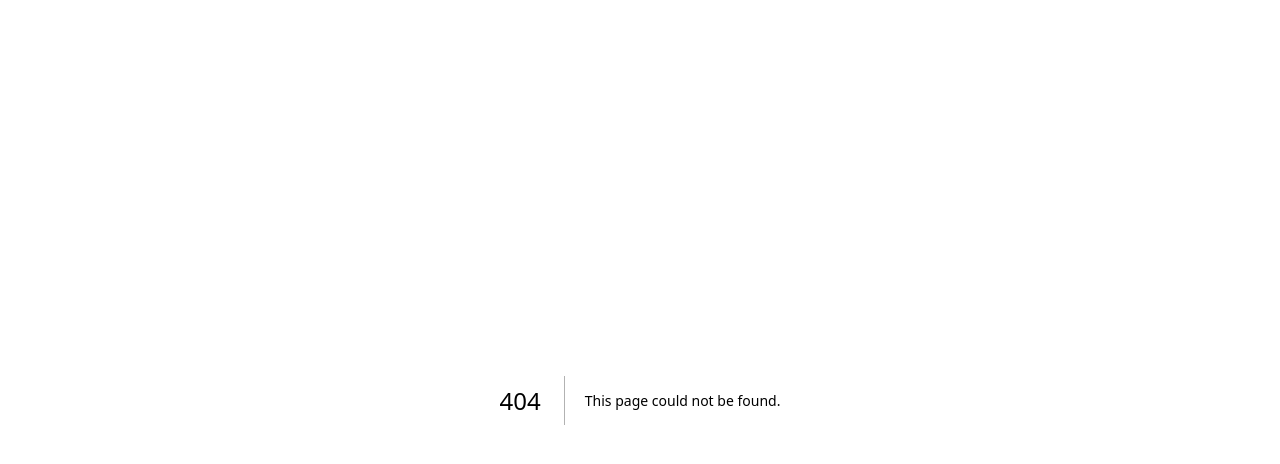
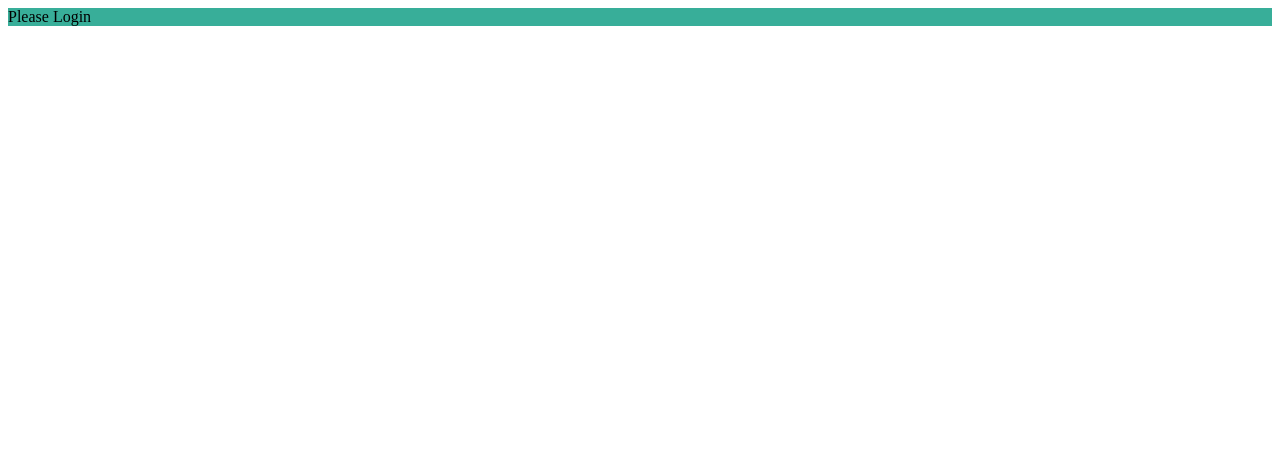
Before and after one commit to eehhssaan/MC-Frontend-v1, a Next.js app: page /login in a window 1280 px wide. Before the commit this address had no page. Shown: the top 464 px of the page. Built offline with nearby package versions, Linux system fonts and the light colour scheme.

Commit message:
set pages height to 100% and add login page skeleton

```diff
--- /dev/null
+++ b/src/components/organisms/Login.js
@@ -0,0 +1,19 @@
+import React from "react";
+import { Box } from "rebass/styled-components";
+
+const Login = () => {
+  return (
+    <>
+      <Box
+        sx={{
+          background: "#38AE99",
+          height: "100%",
+        }}
+      >
+        Please Login
+      </Box>
+    </>
+  );
+};
+
+export default Login;
--- a/src/components/organisms/home.jsx
+++ b/src/components/organisms/home.jsx
@@ -1,7 +1,7 @@
 import React from "react";
 import { Text, Box } from "rebass/styled-components";
 
-function Home() {
+const Home = () => {
   return (
     <Box
       sx={{
@@ -12,6 +12,6 @@ function Home() {
       <Text>This page is under development</Text>
     </Box>
   );
-}
+};
 
 export default Home;
--- a/src/components/organisms/layout.jsx
+++ b/src/components/organisms/layout.jsx
@@ -1,7 +1,7 @@
 import React from "react";
 import { Box } from "rebass/styled-components";
 
-function Layout({ children }) {
+const Layout = ({ children }) => {
   return (
     <Box
       sx={{
@@ -14,6 +14,6 @@ function Layout({ children }) {
       {children}
     </Box>
   );
-}
+};
 
 export default Layout;
--- a/src/pages/index.js
+++ b/src/pages/index.js
@@ -1,7 +1,7 @@
 import Home from "../components/organisms/home";
 import Layout from "../components/organisms/layout";
 
-function HomePage() {
+const HomePage = () => {
   return (
     <>
       <Layout>
@@ -9,7 +9,7 @@ function HomePage() {
       </Layout>
     </>
   );
-}
+};
 
 export async function getStaticProps() {
   return {
--- /dev/null
+++ b/src/pages/login.js
@@ -0,0 +1,12 @@
+import React from "react";
+import Login from "../components/organisms/Login";
+
+const LoginPage = () => {
+  return (
+    <>
+      <Login />
+    </>
+  );
+};
+
+export default LoginPage;
--- a/src/styles/globals.css
+++ b/src/styles/globals.css
@@ -1,9 +1,9 @@
 :root {
   --max-width: 1100px;
   --border-radius: 12px;
-  --font-mono: ui-monospace, Menlo, Monaco, 'Cascadia Mono', 'Segoe UI Mono',
-    'Roboto Mono', 'Oxygen Mono', 'Ubuntu Monospace', 'Source Code Pro',
-    'Fira Mono', 'Droid Sans Mono', 'Courier New', monospace;
+  --font-mono: ui-monospace, Menlo, Monaco, "Cascadia Mono", "Segoe UI Mono",
+    "Roboto Mono", "Oxygen Mono", "Ubuntu Monospace", "Source Code Pro",
+    "Fira Mono", "Droid Sans Mono", "Courier New", monospace;
 
   --foreground-rgb: 0, 0, 0;
   --background-start-rgb: 214, 219, 220;
@@ -85,6 +85,14 @@ body {
   overflow-x: hidden;
 }
 
+html,
+body,
+body > div:first-child,
+div#__next,
+div#__next > div {
+  height: 100%;
+}
+
 body {
   color: rgb(var(--foreground-rgb));
   background: linear-gradient(
```
